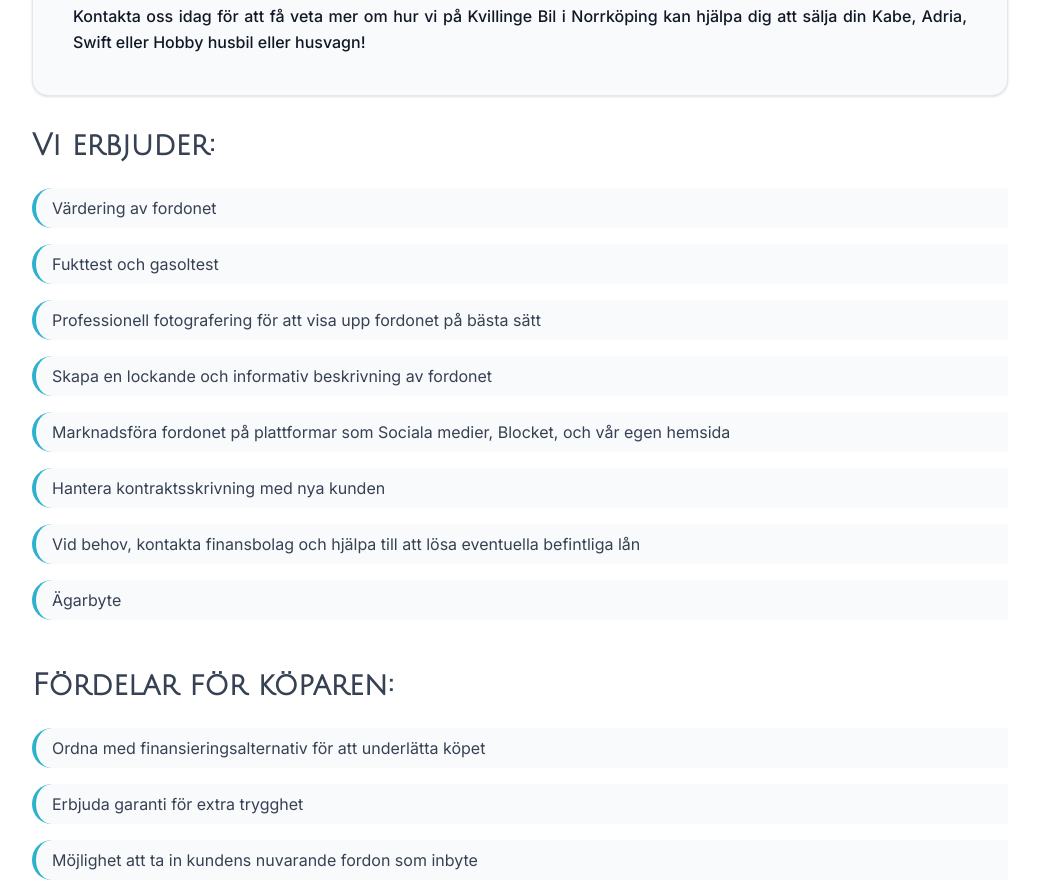
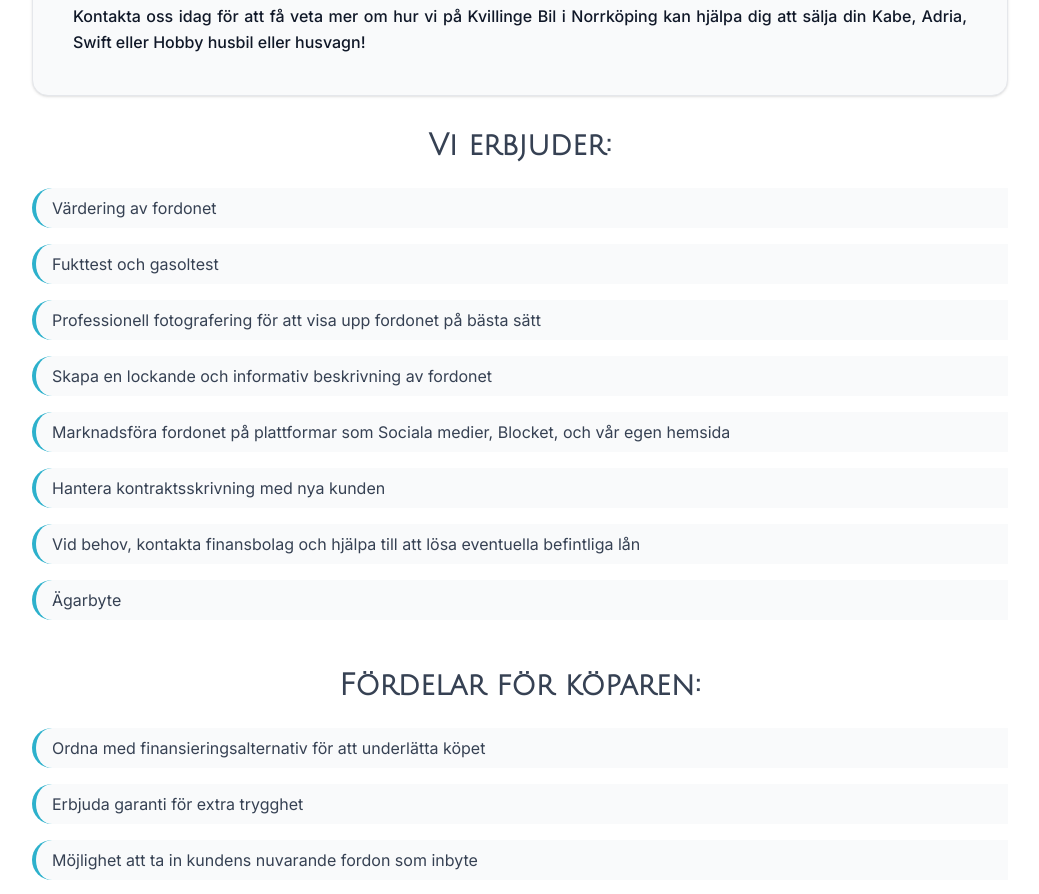
Before and after one commit to raselrzl/kvillingebil, a Next.js app: page /formedling in a window 1280 px wide. Shown: the part 860-1754 px from the top of the page, without its empty margins (120-1159 px from the left). Built offline with nearby package versions, Linux system fonts and the light colour scheme.

Commit message:
removed api

```diff
--- a/app/formedling/page.tsx
+++ b/app/formedling/page.tsx
@@ -85,7 +85,7 @@ export default function FormedlingPage() {
         </section>
 
         {/* "Vi erbjuder" Section */}
-        <h2 className="text-2xl sm:text-3xl font-bold mt-8 mb-6 font-julius">
+        <h2 className="text-2xl sm:text-3xl font-bold mt-8 mb-6 font-julius text-center">
           Vi erbjuder:
         </h2>
         <div className="space-y-4">
@@ -104,7 +104,7 @@ export default function FormedlingPage() {
         </div>
 
         {/* "Fördelar för köparen" Section */}
-        <h2 className="text-2xl sm:text-3xl font-bold mt-12 mb-6 font-julius">
+        <h2 className="text-2xl sm:text-3xl font-bold mt-12 mb-6 font-julius text-center">
           Fördelar för köparen:
         </h2>
         <div className="space-y-4">
```
